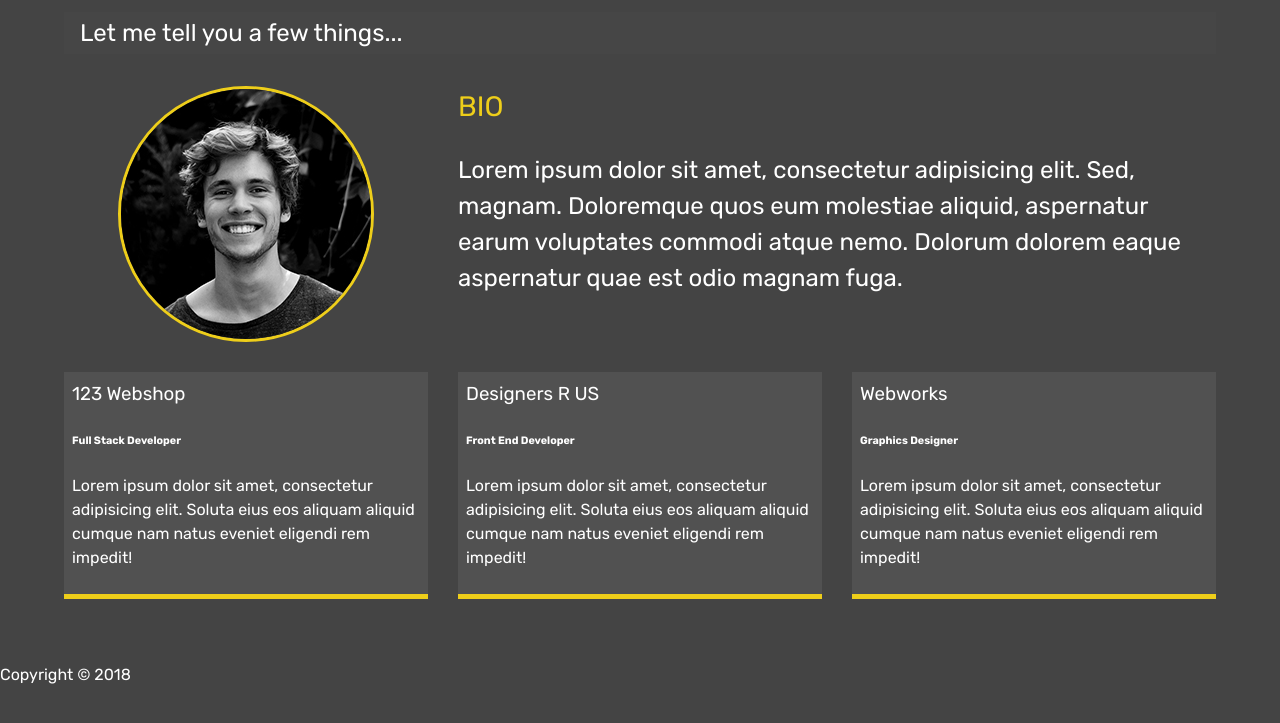
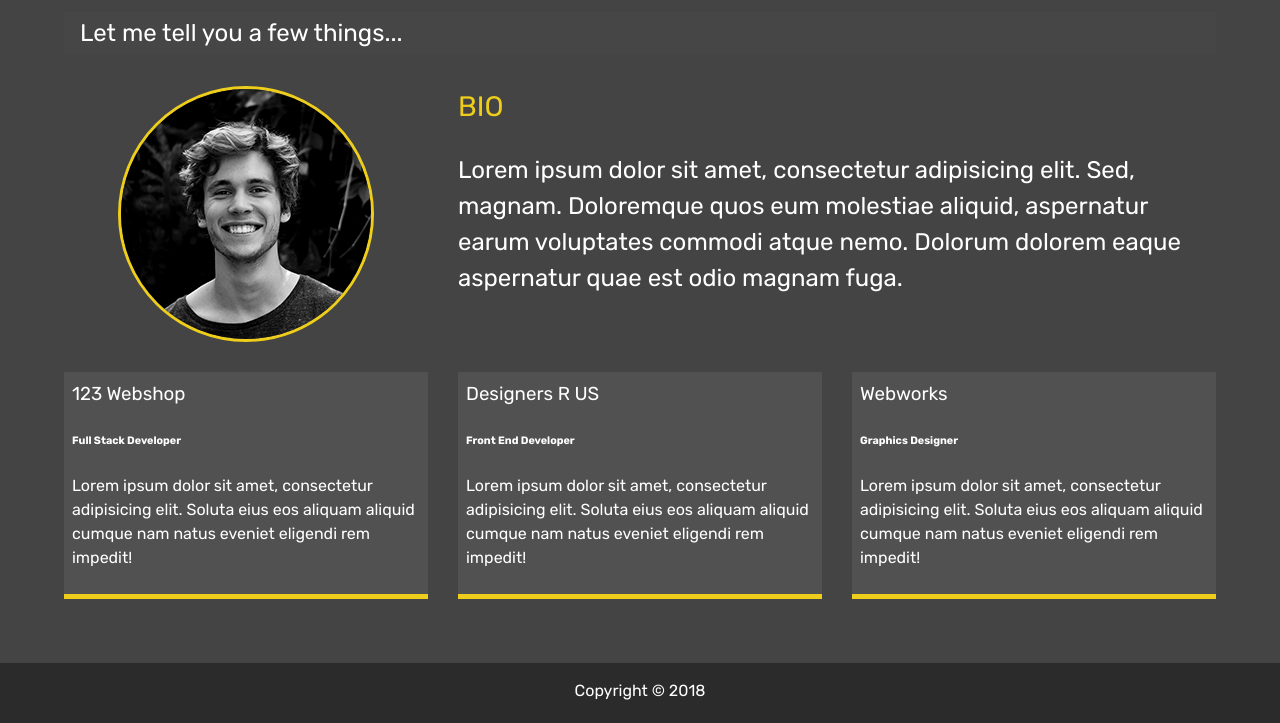
Before and after one commit to charlesmartinreed/Basic-Portfolio-Site, a website: page dist/about.html in a window 1280 px wide. Shown: the part 196-919 px from the top of the page. Before the commit the page ends 883 px from the top, so only its background shows below. Drawn offline with Linux system fonts and the light colour scheme.

Commit message:
Create sticky footer by calc() height of viewport, less the footer height.

```diff
--- a/scss/main.scss
+++ b/scss/main.scss
@@ -55,7 +55,8 @@ header {
 
 main {
 	padding: 4rem;
-	height: 100%;
+	//height: 100%;
+	min-height: calc(100vh - 60px);
 
 	.icons {
 		margin-top: 1rem;
@@ -86,7 +87,6 @@ main {
 	'bioimage bio bio'
 	'job-1 job-2 job-3';
 	grid-template-columns: repeat(3, 1fr);
-}
 
 	.bio-image {
 		grid-area: bioimage;
@@ -115,3 +115,12 @@ main {
 	.job-3 {
 		grid-area: job-3;
 	}
+}
+
+#main-footer {
+	text-align: center;
+	padding: 1rem;
+	height: 60px;
+	background: darken($primary-color, 10);
+	color: set-text-color($primary-color);
+}
```
Also changed, not shown: dist/css/main.css. Lines whose indentation alone changed are shown as unchanged.
